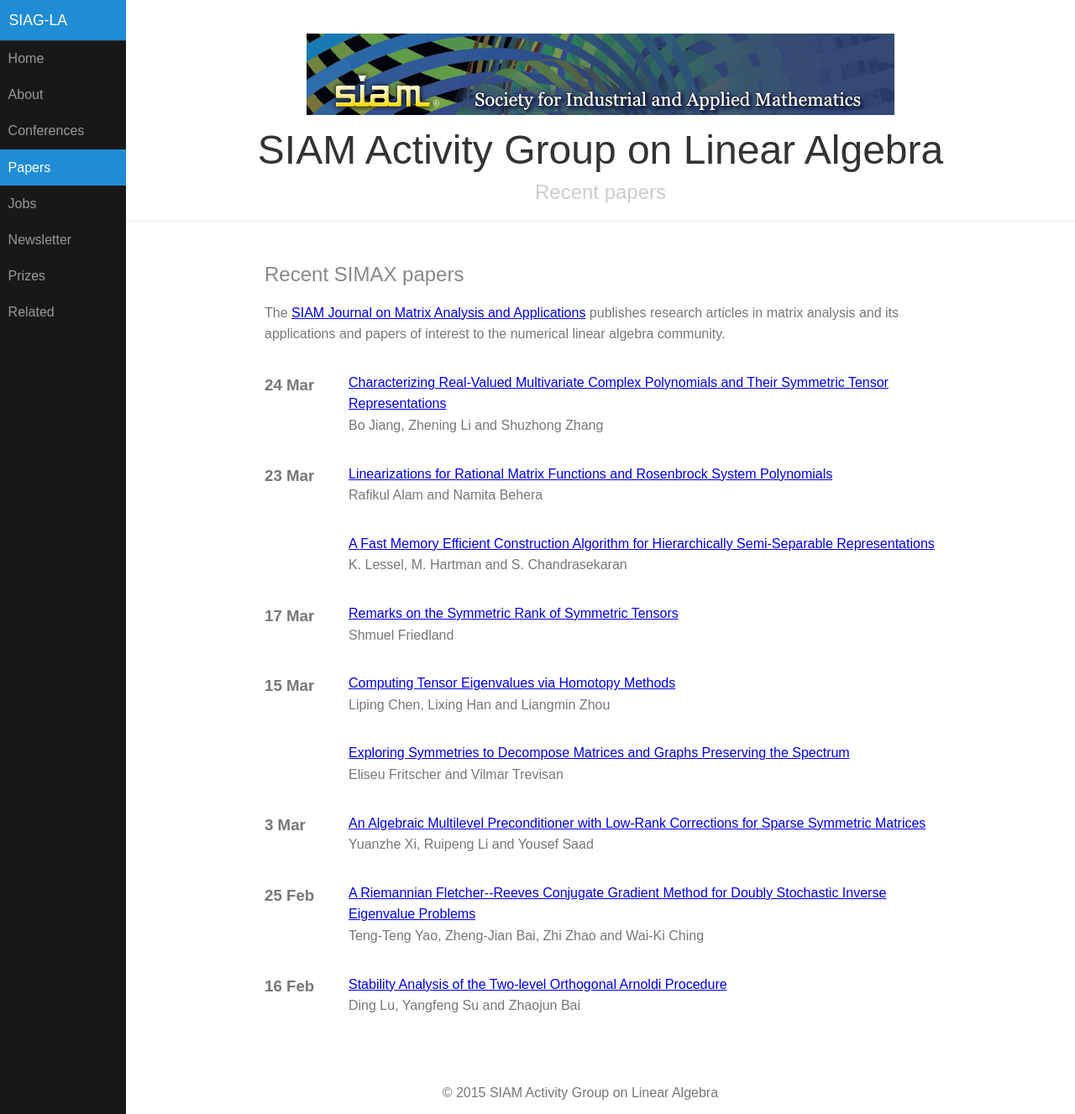
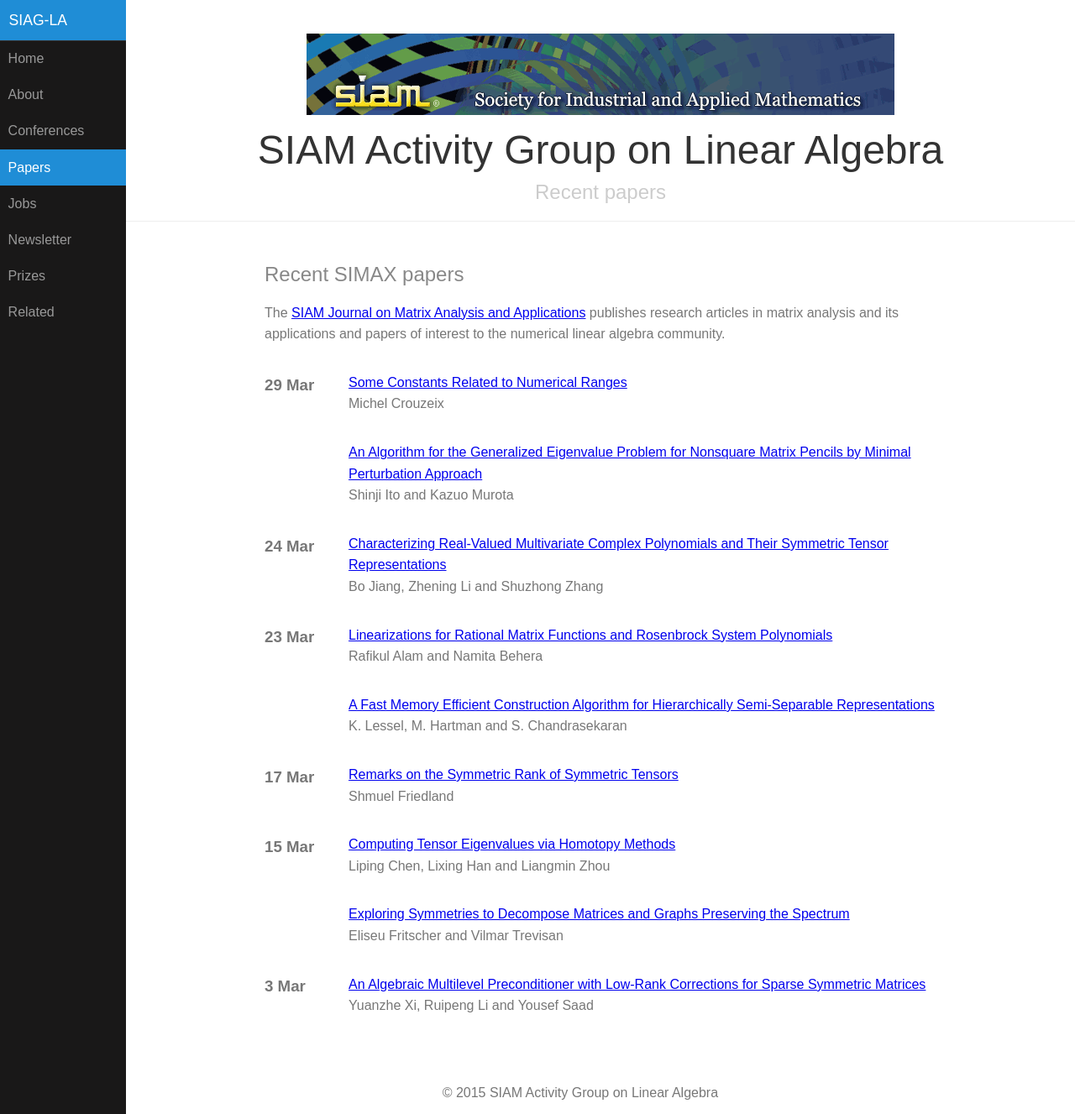
Before and after one commit to dbindel/siagla, a Jekyll site: the page built from simax.html, in a window 1280 px wide and 1327 px high. Shown: the whole window at 84% size. Built offline with Jekyll 4.4.1, drawn with Linux system fonts in a browser that asks for light colours.

Commit message:
Automated updates to simax.yml

```diff
--- a/_data/simax.yml
+++ b/_data/simax.yml
@@ -1464,3 +1464,20 @@
   title: Characterizing Real-Valued Multivariate Complex Polynomials and Their Symmetric
     Tensor Representations
   volume: '37'
+- authors: Shinji Ito and Kazuo Murota
+  date: '2016-03-29T07:00:00Z'
+  doi: doi:10.1137/14099231X
+  link: http://epubs.siam.org/doi/abs/10.1137/14099231X?ai=s7&mi=3ezuvv&af=R
+  pp_end: '419'
+  pp_start: '409'
+  title: An Algorithm for the Generalized Eigenvalue Problem for Nonsquare Matrix
+    Pencils by Minimal Perturbation Approach
+  volume: '37'
+- authors: Michel Crouzeix
+  date: '2016-03-29T07:00:00Z'
+  doi: doi:10.1137/15M1020411
+  link: http://epubs.siam.org/doi/abs/10.1137/15M1020411?ai=s7&mi=3ezuvv&af=R
+  pp_end: '442'
+  pp_start: '420'
+  title: Some Constants Related to Numerical Ranges
+  volume: '37'
```
